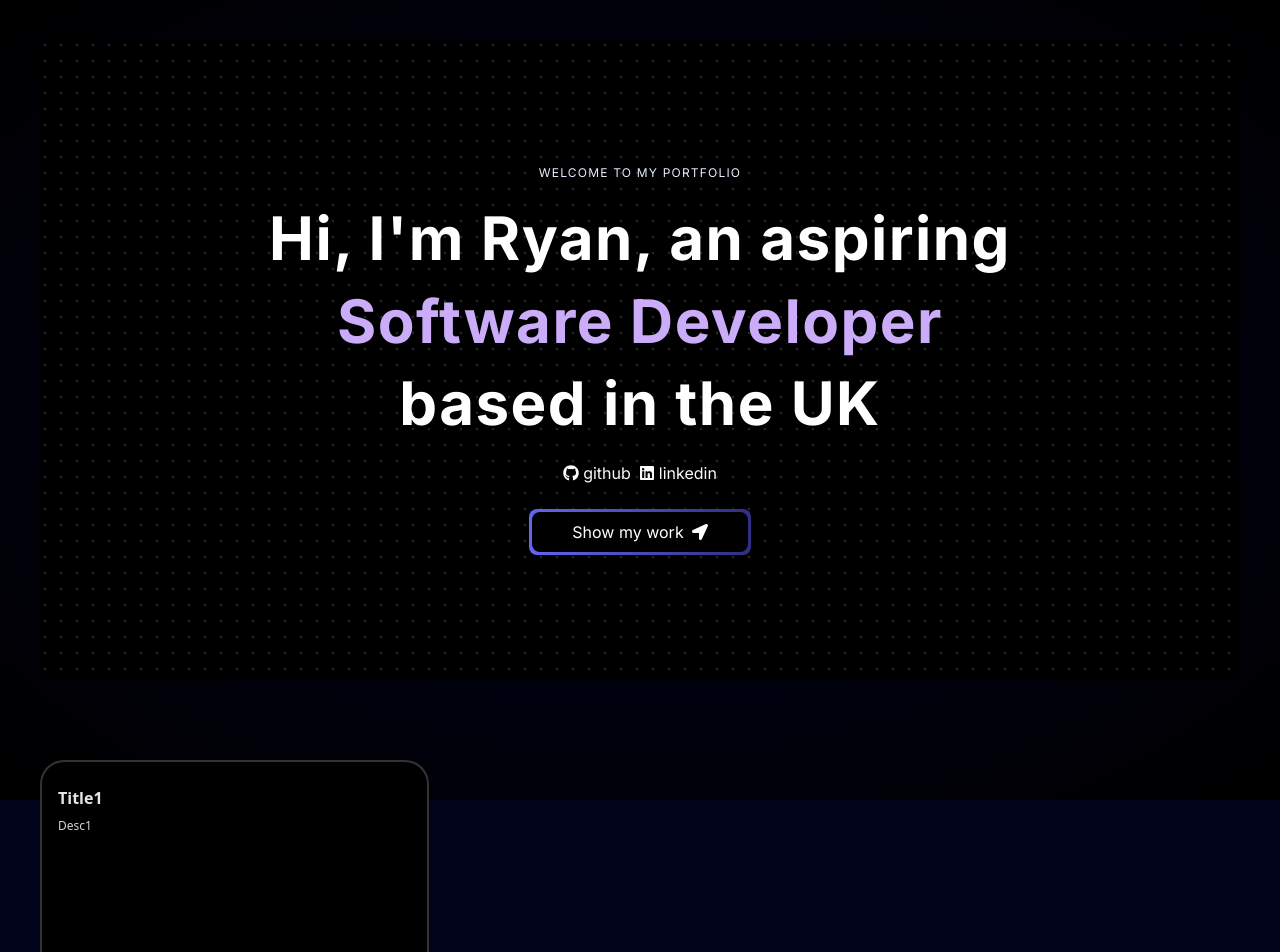
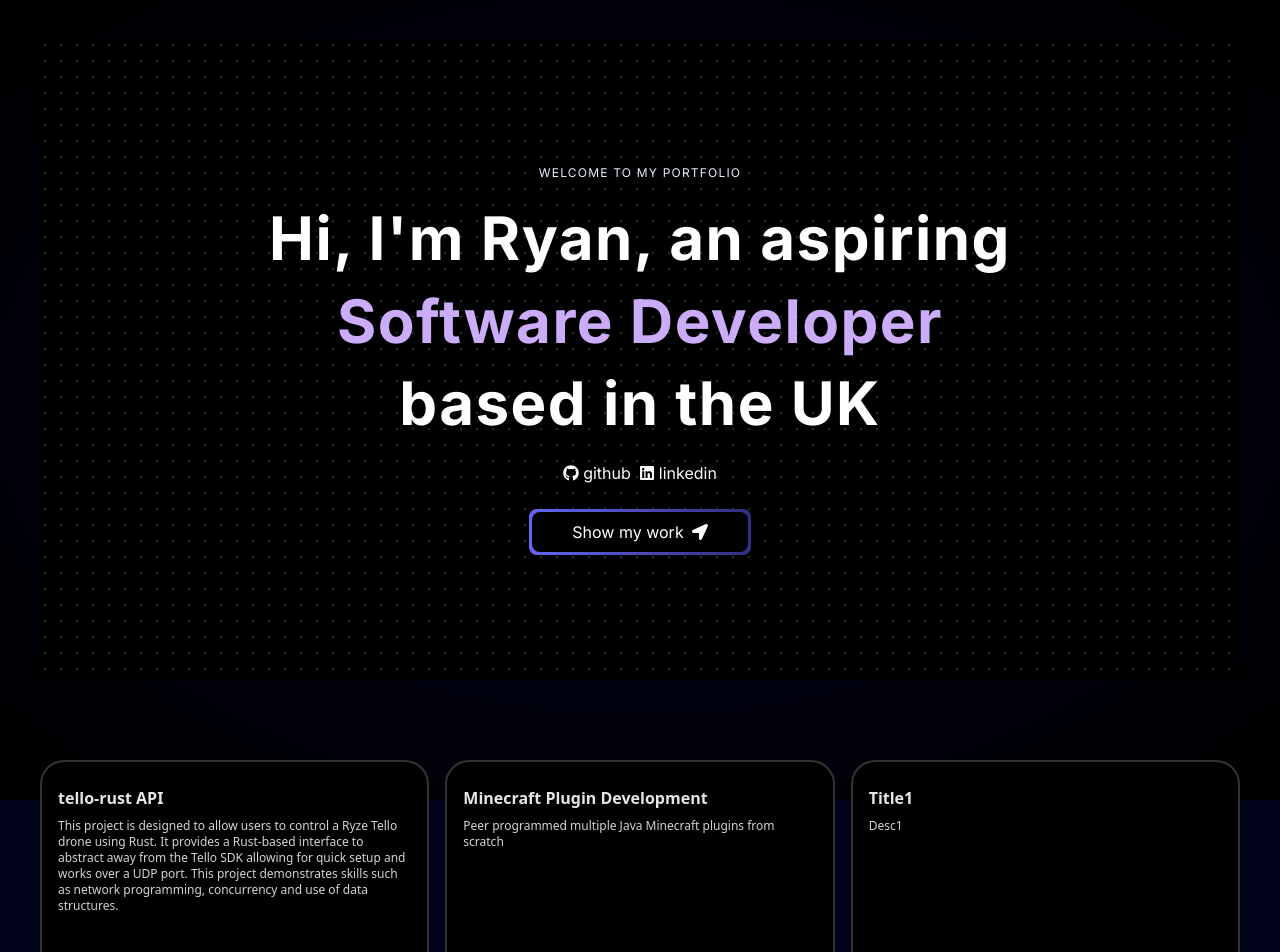
Before and after one commit to RThom6/rthom6.github.io, a Next.js app: page / in a window 1280 px wide. Shown: the top 952 px of the page. Built offline with nearby package versions, Linux system fonts and the light colour scheme.

Commit message:
Added tello-rust and minecraft plugin description

```diff
--- a/data/index.ts
+++ b/data/index.ts
@@ -1,3 +1,10 @@
 export const gridItems = [
-    {title: 'Title1', description: 'Desc1', id: 1}
+    {title: 'tello-rust API', description: 'This project is designed to allow users to control a Ryze Tello drone using Rust. It provides a Rust-based interface to abstract away from the Tello SDK allowing for quick setup and works over a UDP port. This project demonstrates skills such as network programming, concurrency and use of data structures.', id: 1},
+    {title: 'Minecraft Plugin Development', description: 'Peer programmed multiple Java Minecraft plugins from scratch', id: 2},
+    {title: 'Title1', description: 'Desc1', id: 3},
+    {title: 'Title1', description: 'Desc1', id: 4},
+    {title: 'Title1', description: 'Desc1', id: 5},
+    {title: 'Title1', description: 'Desc1', id: 6},
+    {title: 'Title1', description: 'Desc1', id: 7},
+    {title: 'Title1', description: 'Desc1', id: 8},
 ]
```
